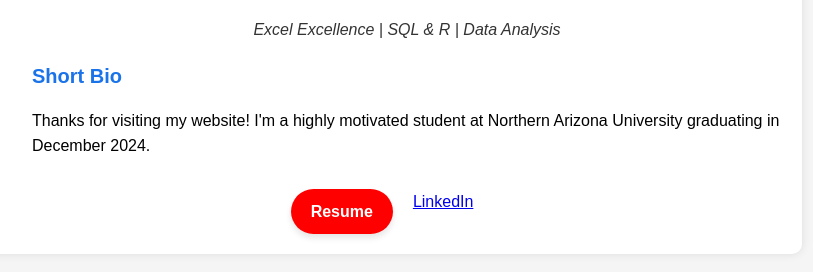
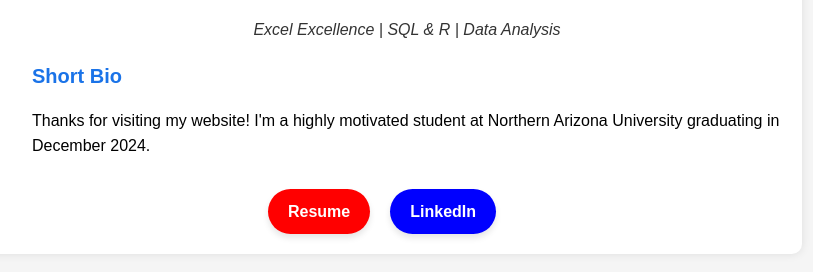
Before and after one commit to mflorek01/professional-site, a plain HTML site: page index.html in a window 1280 px wide. Shown: the part 312-584 px from the top of the page, without its empty margins (258-1071 px from the left). Drawn offline with Linux system fonts and the light colour scheme.

Commit message:
Update styles.css

```diff
--- a/styles.css
+++ b/styles.css
@@ -90,6 +90,22 @@ body {
     background-color: darkred;
 }
 
+.linkedin_button {
+    display: inline-block;
+    padding: 10px 20px;
+    border-radius: 25px;
+    background-color: blue;
+    color: white;
+    text-decoration: none;
+    font-weight: bold;
+    box-shadow: 0px 4px 6px rgba(0, 0, 0, 0.1);
+    transition: background-color 0.3s ease;
+}
+
+.linkedin_button:hover {
+    background-color: darkblue;
+}
+
 /* Mobile responsiveness */
 @media screen and (max-width: 768px) {
     .container {
```
